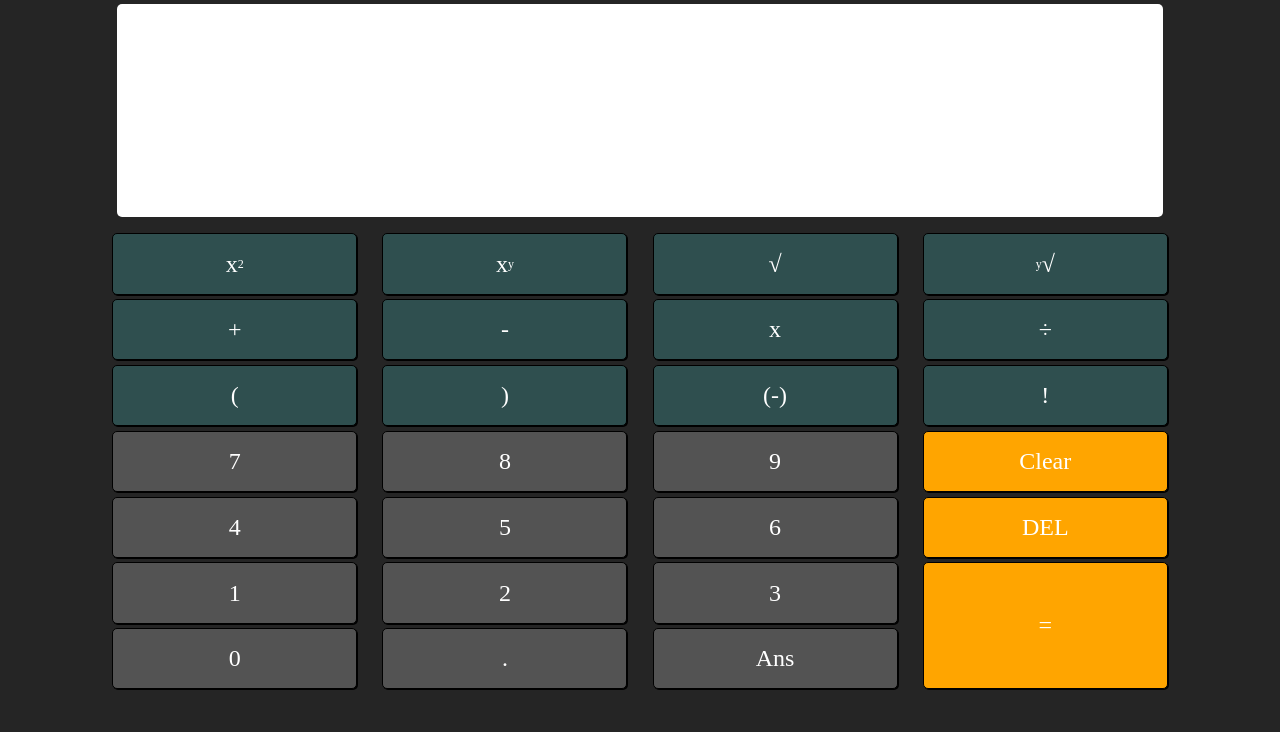
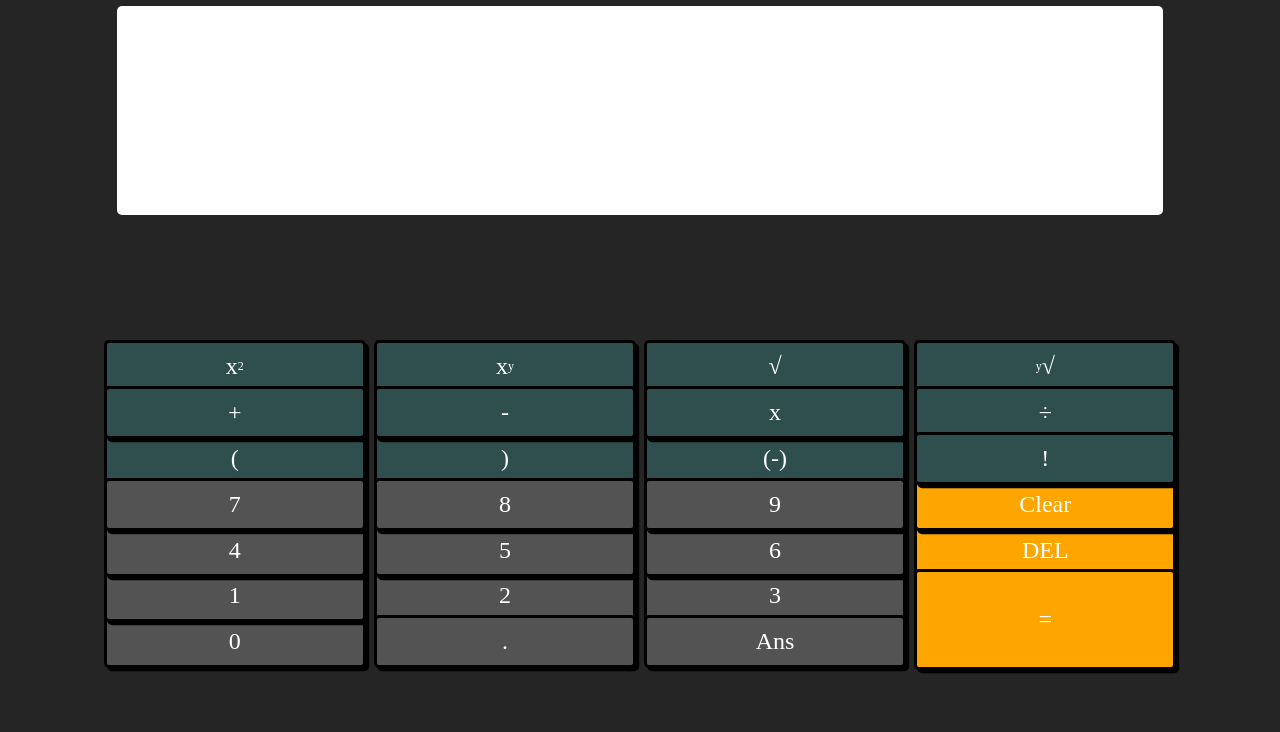
Before and after one commit to rachel2bester/calculator, a plain HTML site: page index.html in a window 1280 px wide. Shown: the part 84-816 px from the top of the page. Drawn offline with Linux system fonts and the light colour scheme.

Commit message:
tried to sort buttons

```diff
--- a/script.js
+++ b/script.js
@@ -4,9 +4,9 @@ const numbers = document.querySelectorAll(".number");
 const operator = document.querySelectorAll(".operator");
 const clear = document.querySelector(".calculator__grid__button--clear");
 const del = document.querySelector(".calculator__grid__button--del");
-const input = document.querySelector(".calculator__input");
+const input = document.querySelector(".calculator__io__input");
 const eq = document.querySelector(".calculator__grid__button--eq");
-const out = document.querySelector(".calculator__output");
+const out = document.querySelector(".calculator__io__output");
 const ans = document.querySelector(".calculator__grid__button--ans");
 
 
--- a/styles/_buttons.scss
+++ b/styles/_buttons.scss
@@ -2,8 +2,9 @@
 @use "./mixins" as *;
 
 .calculator__grid__button {
-    border: 1px solid black;
-    box-shadow: 1px 1px black;
+    border: 0.25vw solid black;
+    padding: 0.5vw;
+    box-shadow: 0.25vw 0.25vw black;
     border-radius: 5px;
     display: flex;
     justify-content: center;
@@ -11,19 +12,18 @@
     background-color: $operator-button-color;
     color: $button-font-color;
 
-    height: 90%;
+    height: 75%;
     width: 90%;
     font-size: x-large;
 
 
     &:hover {
-        opacity: 100%;
-        border: 2px solid black;
-        padding: 1px;
+        border: 0.5vw solid black;
+        padding: 0.25vw;
     }
 
     &--eq {
-        height: 95%;
+        height: 90%;
     }
 
 
--- a/styles/_calculator.scss
+++ b/styles/_calculator.scss
@@ -3,25 +3,33 @@
 
 .calculator {
     width: 90%;
-    height: 90%;
+    height: 85%;
     display: flex;
     flex-direction: column;
-    justify-content: space-around;
+    justify-content: space-between;
     align-items: center;
     padding-bottom: 30px;
 
 
     &__io{
         background-color: $io-background;
-        height: 40vh;
+        height: 40%;
         width: 92%;
         border-radius: 5px;
 
-        margin-bottom: 2vh;
+
+        margin-bottom: 1%;
+        font-size: 3vh;
 
 
         &__output {
             text-align: right;
+
+        }
+
+        &__output, &__input {
+            padding: 5%;
+            height: 40%;
         }
     }
 
--- a/styles/_grid.scss
+++ b/styles/_grid.scss
@@ -4,7 +4,8 @@
 .calculator__grid {
     display: grid;
     width: 95%;
-    height: 100%;
+    height: 60%;
+    margin-top: 10%;
 
     grid-template-areas:
         "square power root yroot"
--- a/styles/_main.scss
+++ b/styles/_main.scss
@@ -13,7 +13,7 @@ h1 {
     color: $primary-color;
     font-family: $primary-font;
     font-weight: bold;
-    font-size: 4vh;
+    font-size: xx-large;
 }
 
 body {
@@ -22,5 +22,5 @@ body {
     justify-content: center;
     align-items: center;
     flex-direction: column;
-    height:100vh;
+    height: 95vh;
 }
```
Also changed, not shown: styles/styles.css, 1 other file.
